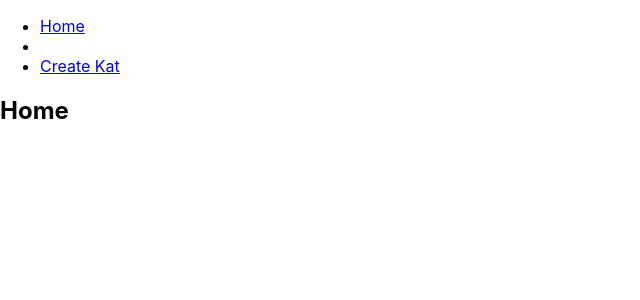
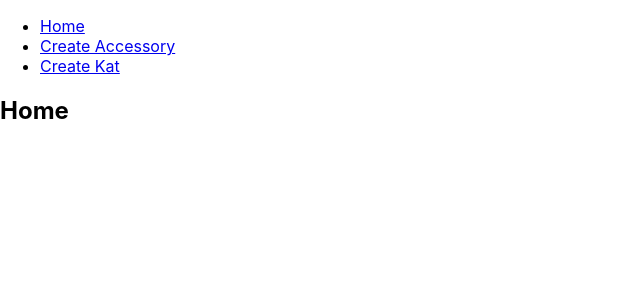
Before and after one commit to jmuru/kg-frontend, a React (Create React App) app: page / in a window 1280 px wide. Shown: the top 300 px of the page, without its empty margins (0-640 px from the left). Built offline with nearby package versions, Linux system fonts and the light colour scheme.

Commit message:
button names

```diff
--- a/src/App.js
+++ b/src/App.js
@@ -19,7 +19,7 @@ function App() {
                 <Link to="/">Home</Link>
               </li>
               <li>
-                {/*<Link to="/create/accessory">Create Accessory</Link>*/}
+                <Link to="/create/accessory">Create Accessory</Link>
               </li>
               <li>
                 <Link to="/generate/kat">Create Kat</Link>
```
